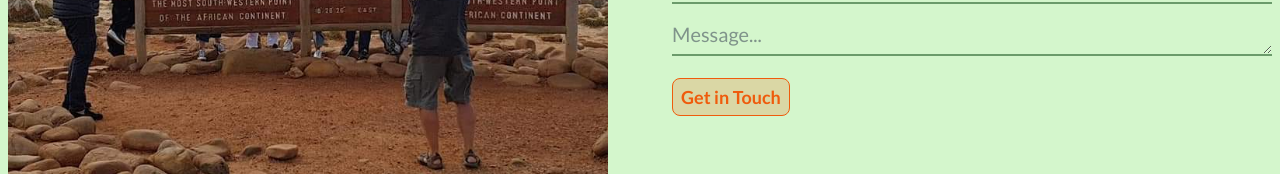
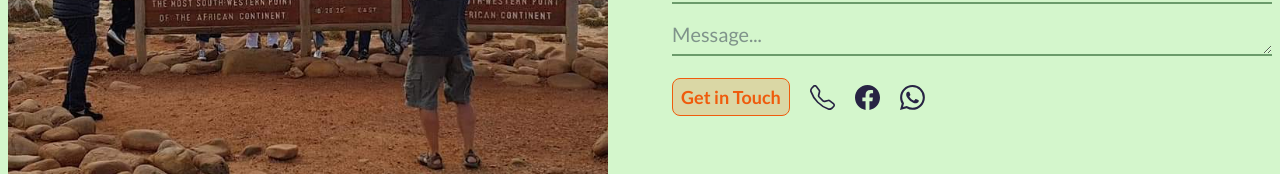
Before and after one commit to Riyaazct/exploringsa, a React (Create React App) app: page /contact in a window 1280 px wide. Shown: the part 382-556 px from the top of the page. Built offline with nearby package versions, Linux system fonts and the light colour scheme; what tailwindcss-animated would draw is missing.

Commit message:
add icons

```diff
--- a/src/routes/Contact.js
+++ b/src/routes/Contact.js
@@ -1,4 +1,6 @@
 import React from "react";
+import { SiFacebook } from "react-icons/si";
+import { BsWhatsapp, BsTelephone } from "react-icons/bs";
 
 const Contact = () => (
   <section className="bg-lightGreen md:h-[55vh] lg:h-[70vh]">
@@ -35,18 +37,21 @@ const Contact = () => (
             className="my-1 w-full bg-lightGreen border-b-[2px] border-opacity-50  border-[#04420C] placeholder:text-[#2D334A] placeholder:opacity-50 placeholder:text-lg
                        lg:my-2 lg:h-9 lg:placeholder:text-xl focus:outline-0"
             type="text"
+            required
             placeholder="Name"
           />
           <input
             className="my-1 w-full bg-lightGreen border-b-[2px] border-opacity-50  border-[#04420C] placeholder:text-[#2D334A] placeholder:opacity-50 placeholder:text-lg focus:outline-0
                        lg:my-2 lg:h-9 lg:placeholder:text-xl"
             type="text"
+            required
             placeholder="Email"
           />
           <input
             className="my-1 w-full bg-lightGreen border-b-[2px] border-opacity-50  border-[#04420C] placeholder:text-[#2D334A] placeholder:opacity-50 placeholder:text-lg focus:outline-0
                        lg:my-2 lg:h-9 lg:placeholder:text-xl"
             type="text"
+            required
             placeholder="Phone Number"
           />
           <textarea
@@ -56,12 +61,18 @@ const Contact = () => (
             id=""
             cols="20"
             rows="1"
+            required
             placeholder="Message..."
           ></textarea>
         </form>
-        <button className="my-2 text-orange bg-opacity-20 font-bold border-orange lg:text-lg">
-          Get in Touch
-        </button>
+        <div className="flex items-center gap-5">
+          <button className="my-2 text-orange bg-opacity-20 font-bold border-orange lg:text-lg">
+            Get in Touch
+          </button>
+          <BsTelephone className="text-blueText" size={25} />
+          <SiFacebook className="text-blueText" size={25} />
+          <BsWhatsapp className="text-blueText" size={25} />
+        </div>
       </div>
     </div>
   </section>
```
